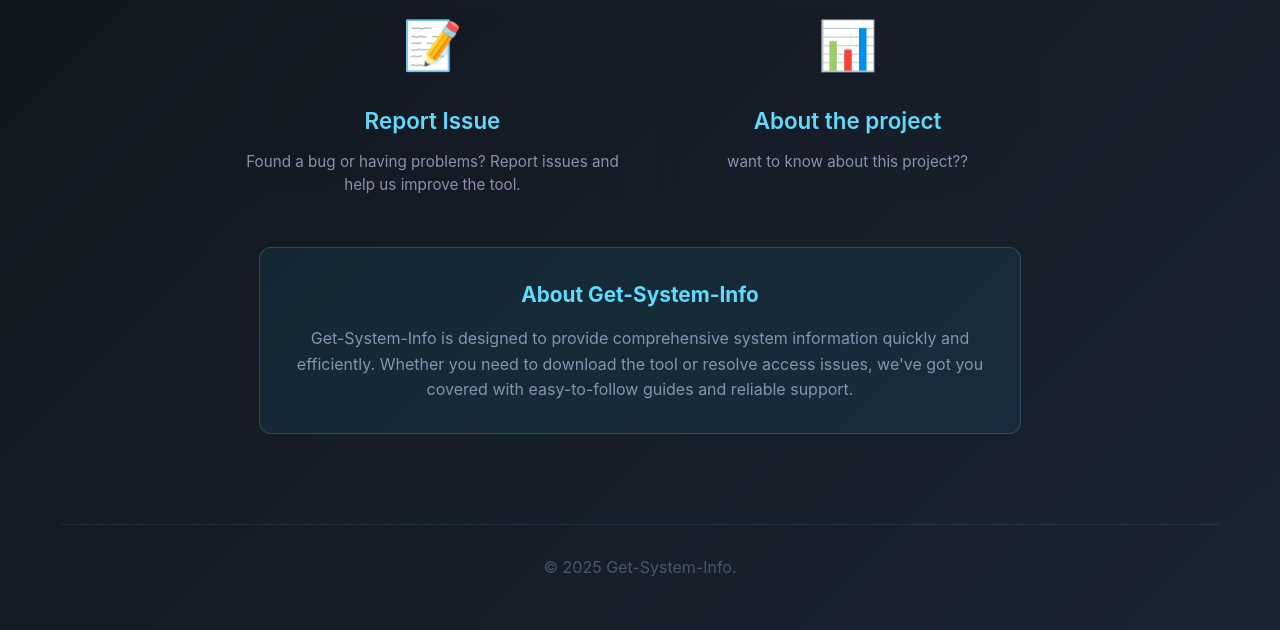
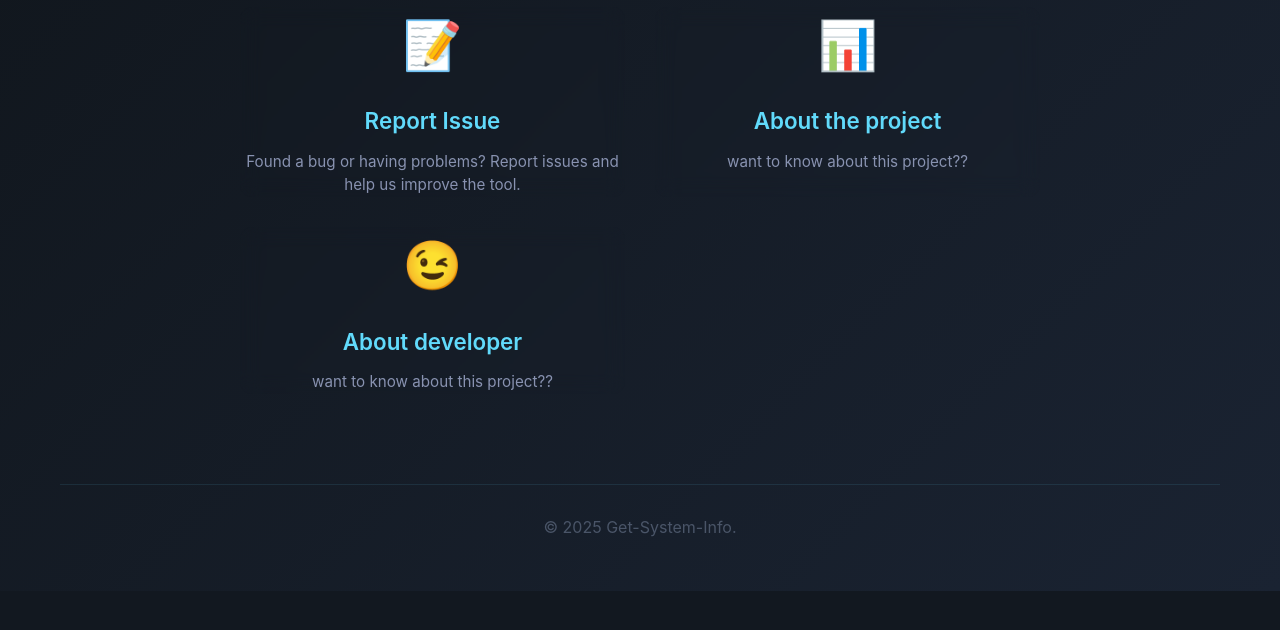
Before and after one commit to leuwenhoek/Get-System-info, a Flask app: page /home in a window 1280 px wide. Shown: the part 514-1144 px from the top of the page. After the commit the page ends 1105 px from the top, so only its background shows below. Run offline with Flask 3, Linux system fonts and the light colour scheme.

Commit message:
added location to about developer page

```diff
--- a/web/app/templates/home.html
+++ b/web/app/templates/home.html
@@ -234,16 +234,13 @@
                         <p class="nav-card-description">want to know about this project??</p>
                     </button>
                 </form>
-            </div>
-
-            <!-- Additional Info Section -->
-            <div class="info-section">
-                <h3 class="info-title">About Get-System-Info</h3>
-                <p class="info-text">
-                    Get-System-Info is designed to provide comprehensive system information quickly and efficiently.
-                    Whether you need to download the tool or resolve access issues, we've got you covered with
-                    easy-to-follow guides and reliable support.
-                </p>
+                <form action="{{ url_for('about_dev') }}" method="post" class="nav-card" style="border:none;background:none;padding:0;" target="_blank">
+                    <button type="submit" style="all:unset;cursor:pointer;width:100%;display:block;">
+                        <div class="nav-card-icon">😉</div>
+                        <h2 class="nav-card-title">About developer</h2>
+                        <p class="nav-card-description">want to know about this project??</p>
+                    </button>
+                </form>
             </div>
         </main>
 
```
